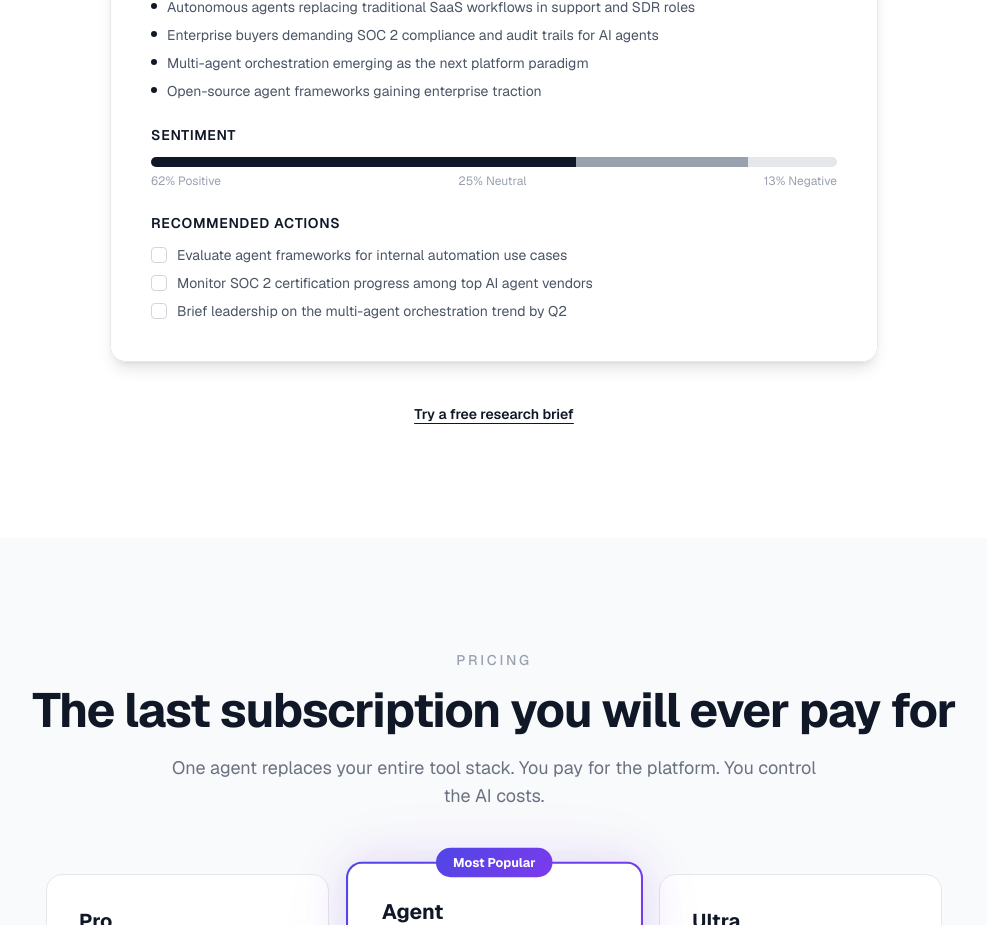
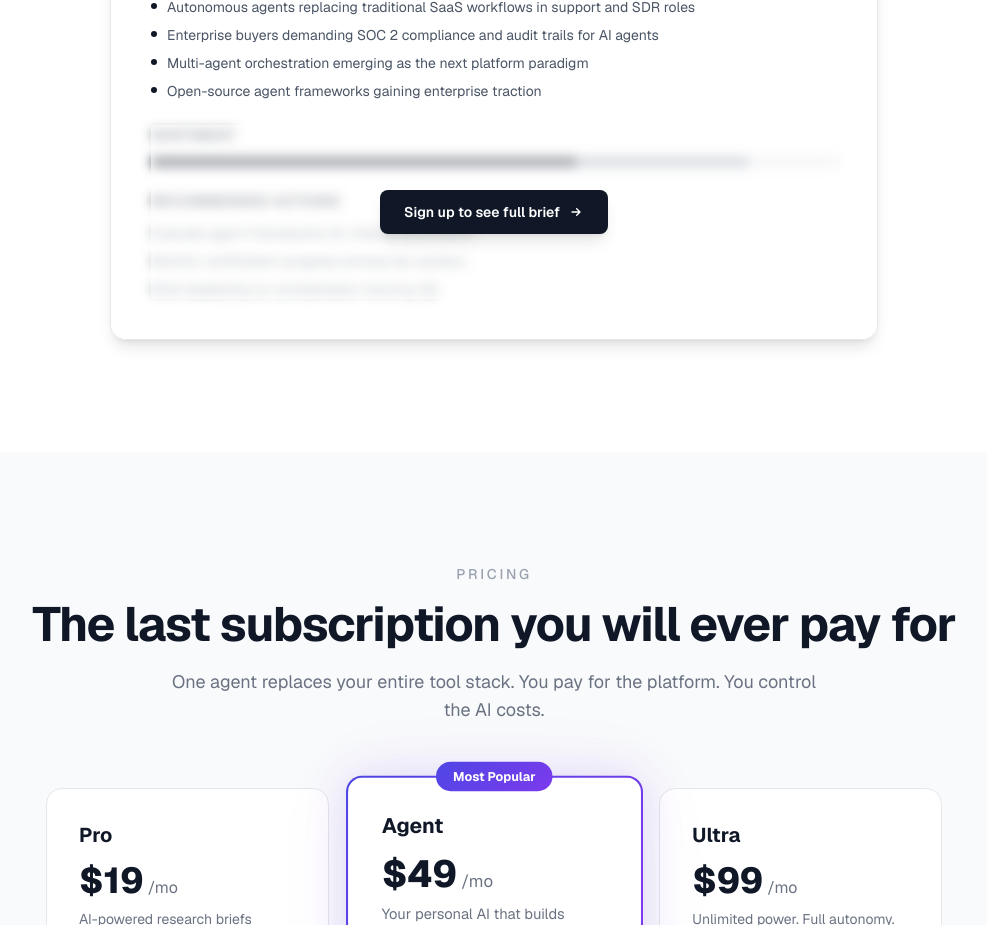
Before and after one commit to vinceglakas/pulse, a Next.js app: page / in a window 1280 px wide. Shown: the part 4780-5705 px from the top of the page, without its empty margins (146-1133 px from the left). Built offline with nearby package versions, Linux system fonts and the light colour scheme.

Commit message:
Blur brief preview bottom half, remove free research link

```diff
--- a/src/app/page.tsx
+++ b/src/app/page.tsx
@@ -431,6 +431,9 @@ export default function Home() {
                   ))}
                 </ul>
               </div>
+              {/* Blurred teaser */}
+              <div className="relative">
+                <div className="filter blur-[6px] select-none pointer-events-none">
                   <div className="mb-6">
                     <h4 className="text-sm font-semibold text-gray-900 uppercase tracking-wider mb-3">SENTIMENT</h4>
                     <div className="flex rounded-full overflow-hidden h-2.5">
@@ -438,31 +441,24 @@ export default function Home() {
                       <div className="bg-gray-400" style={{ width: '25%' }}></div>
                       <div className="bg-gray-200" style={{ width: '13%' }}></div>
                     </div>
-                <div className="flex justify-between mt-1.5 text-xs text-gray-400">
-                  <span>62% Positive</span>
-                  <span>25% Neutral</span>
-                  <span>13% Negative</span>
-                </div>
                   </div>
                   <div>
                     <h4 className="text-sm font-semibold text-gray-900 uppercase tracking-wider mb-3">RECOMMENDED ACTIONS</h4>
                     <ul className="space-y-2">
-                  {[
-                    'Evaluate agent frameworks for internal automation use cases',
-                    'Monitor SOC 2 certification progress among top AI agent vendors',
-                    'Brief leadership on the multi-agent orchestration trend by Q2',
-                  ].map((a, i) => (
-                    <li key={i} className="flex items-center gap-2.5 text-sm text-gray-600">
-                      <div className="w-4 h-4 rounded border border-gray-300 shrink-0"></div>
-                      {a}
-                    </li>
-                  ))}
+                      <li className="text-sm text-gray-600">Evaluate agent frameworks for internal automation</li>
+                      <li className="text-sm text-gray-600">Monitor certification progress among top vendors</li>
+                      <li className="text-sm text-gray-600">Brief leadership on orchestration trend by Q2</li>
                     </ul>
                   </div>
                 </div>
+                <div className="absolute inset-0 flex items-center justify-center bg-white/60">
+                  <a href="/signup" className="inline-flex items-center gap-2 bg-gray-900 text-white font-semibold rounded-lg px-6 py-3 text-sm hover:bg-gray-800 transition-colors shadow-lg">
+                    Sign up to see full brief
+                    <svg className="w-4 h-4" fill="none" stroke="currentColor" strokeWidth={2} viewBox="0 0 24 24"><path strokeLinecap="round" strokeLinejoin="round" d="M13 7l5 5m0 0l-5 5m5-5H6" /></svg>
+                  </a>
                 </div>
-          <div className="text-center mt-10">
-            <a href="/search" className="text-sm font-semibold text-gray-900 underline underline-offset-4 hover:text-gray-600 transition-colors">Try a free research brief</a>
+              </div>
+            </div>
           </div>
         </div>
       </section>
```
Lines whose indentation alone changed are shown as unchanged.
